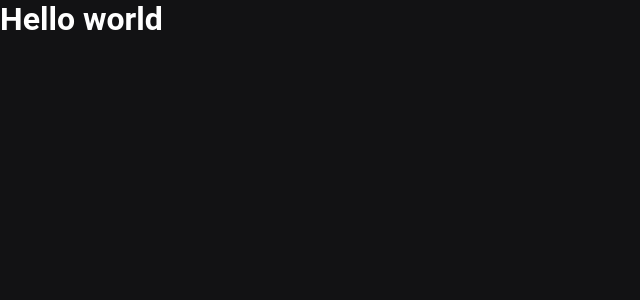
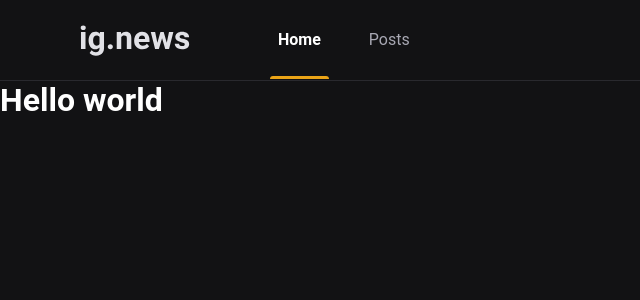
Before and after one commit to polyanetuag/ignews, a Next.js app: page / in a window 1280 px wide. Shown: the top 300 px of the page, without its empty margins (0-640 px from the left). Built offline with nearby package versions, Linux system fonts and the light colour scheme.

Commit message:
Add e estilizando componente header

```diff
--- /dev/null
+++ b/src/components/Header/index.tsx
@@ -0,0 +1,15 @@
+import styles from './styles.module.scss';
+
+export function Header() {
+  return (
+    <header className={styles.headerContainer}>
+      <div className={styles.headerContent}>
+        <img src="/images/logo.svg" alt="Logo" />
+        <nav>
+          <a className={styles.active}>Home</a>
+          <a >Posts</a>
+        </nav>
+      </div>
+    </header>
+  );
+}
--- /dev/null
+++ b/src/components/Header/styles.module.scss
@@ -0,0 +1,54 @@
+.headerContainer {
+  height: 5rem;
+  border-bottom: 1px solid var(--gray-800);
+}
+
+.headerContent {
+  max-width: 1120px;
+  height: 5rem;
+  margin: 0 auto;
+  padding: 0 2rem;
+
+  display: flex;
+  align-items: center;
+
+  nav {
+    margin-left: 5rem;
+    height: 5rem;
+
+    a {
+      display: inline-block;
+      position: relative;
+      padding: 0 0.5rem;
+      height: 5rem;
+      line-height: 5rem;
+      color: var(--gray-300);
+
+      transition: color 0.2s;
+
+      & + a {
+        margin-left: 2rem;
+      }
+
+      &:hover {
+        color: var(--white);
+      }
+
+      &.active {
+        color: var(--white);
+        font-weight: bold;
+      }
+
+      &.active::after {
+        content: '';
+        height: 3px;
+        border-radius: 3px 3px 0 0;
+        width: 100%;
+        position: absolute;
+        bottom: 1px;
+        left: 0;
+        background: var(--yellow-500);
+      }
+    }
+  }
+}
--- a/src/pages/_app.tsx
+++ b/src/pages/_app.tsx
@@ -1,9 +1,15 @@
 import { AppProps } from 'next/app'
+import { Header } from '../components/Header';
 
 import '../styles/global.scss';
 
 function MyApp({ Component, pageProps }: AppProps) {
-  return <Component {...pageProps} />
+  return (
+    <>
+    <Header />
+    <Component {...pageProps} />
+    </>
+  )
 }
 
 export default MyApp
```
